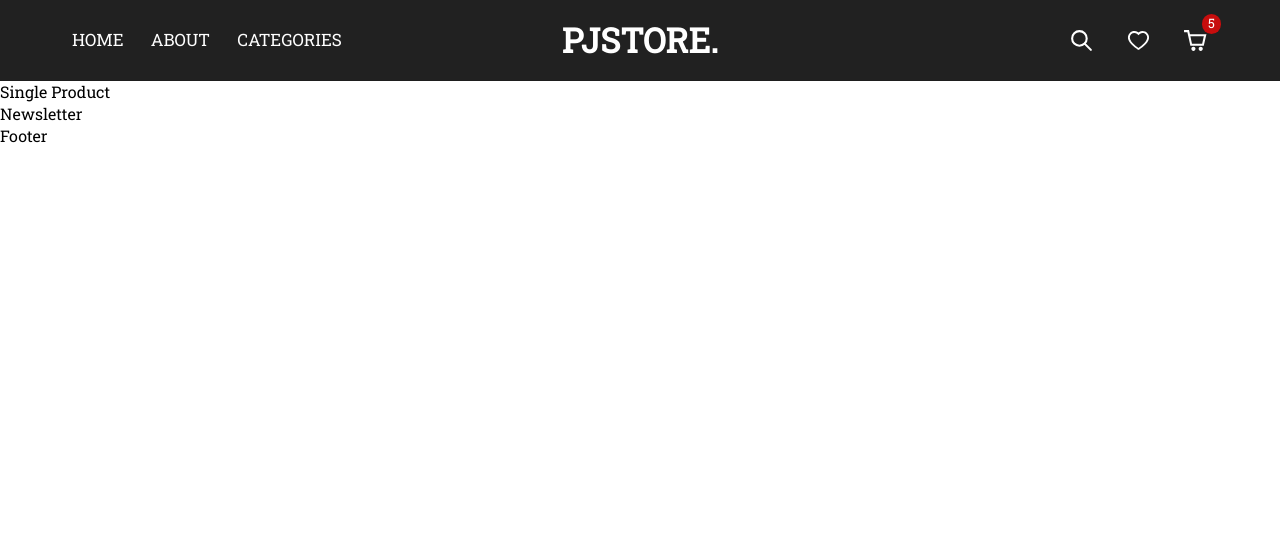
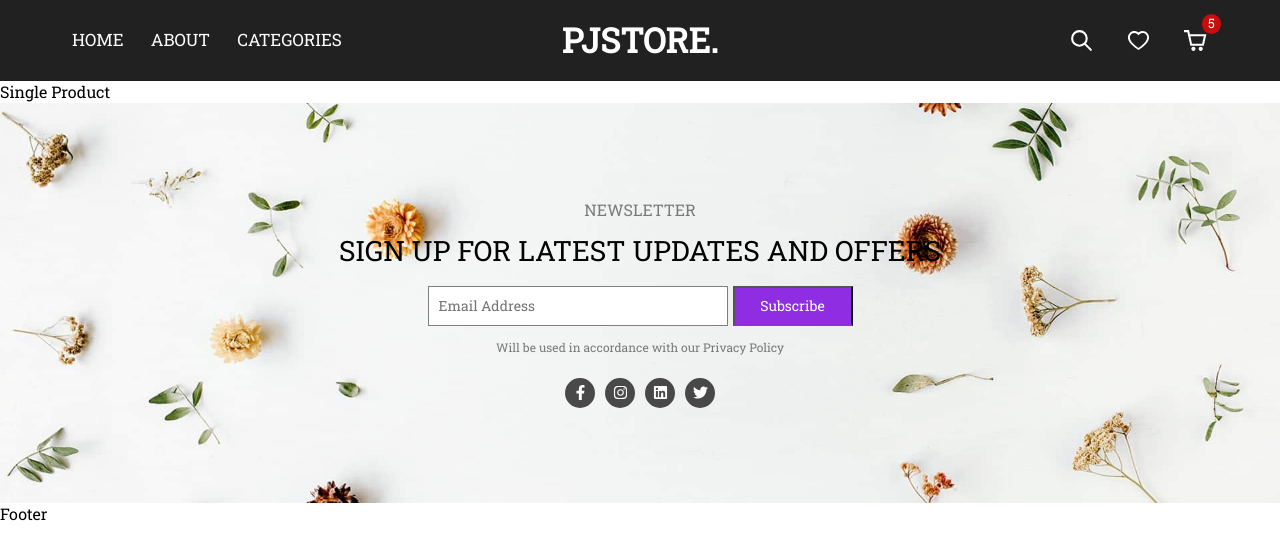
Before and after one commit to PJPhukan/E-Commerce-Shopping-Web, a React (Create React App) app: page /product/1 in a window 1280 px wide. Shown: the top 560 px of the page. Built offline with nearby package versions, Linux system fonts and the light colour scheme; a web font is replaced by a local one.

Commit message:
NewsLetter section completed'

```diff
--- a/src/components/Footer/Newsletter/Newsletter.jsx
+++ b/src/components/Footer/Newsletter/Newsletter.jsx
@@ -1,6 +1,44 @@
+import React from 'react'
+import {
+    FaFacebookF,
+    FaTwitter,
+    FaInstagram,
+    FaLinkedin
+} from 'react-icons/fa'
+
 import "./Newsletter.scss";
+
 const Newsletter = () => {
-    return <div>Newsletter</div>;
+    return <div className='newsLetter-section'>
+        <div className="newLetter-content">
+            <span className="small-text">
+                Newsletter
+            </span>
+            <span className="big-text">
+                Sign up for latest updates and offers
+            </span>
+            <div className="form">
+                <input type="text" placeholder='Email Address' />
+                <button>Subscribe</button>
+            </div>
+            <div className="text">Will be used in accordance with our Privacy Policy</div>
+            <div className="social-icon">
+                <div className="icon">
+                    <FaFacebookF size={15} />
+                </div>
+                <div className="icon">
+                    <FaInstagram size={15} />
+                </div>
+                <div className="icon">
+                    <FaLinkedin size={15} />
+                </div>
+                <div className="icon">
+                    <FaTwitter size={15} />
+                </div>
+
+            </div>
+        </div>
+    </div>;
 };
 
 export default Newsletter;
--- a/src/components/Footer/Newsletter/Newsletter.scss
+++ b/src/components/Footer/Newsletter/Newsletter.scss
@@ -1 +1,99 @@
 @import "../../../css-config/mixins.scss";
+
+.newsLetter-section {
+    width: 100%;
+    height: 400px;
+    display: flex;
+    align-items: center;
+    background: url("../../../assets/newsletter-bg.jpeg");
+    background-position: center;
+    background-size: cover;
+    background-repeat: no-repeat;
+
+
+    .newLetter-content {
+        width: fit-content;
+        display: flex;
+        align-items: center;
+        flex-direction: column;
+        margin: 0 auto;
+        text-align: center;
+
+        .small-text {
+            margin-bottom: 15px;
+            text-transform: uppercase;
+            color: rgba($color: black, $alpha: .5);
+        }
+
+        .big-text {
+            margin-bottom: 20px;
+            font-size: 22px;
+            line-height: 30px;
+            font-weight: 500;
+            text-transform: uppercase;
+            padding: 0 27px;
+
+            @include md {
+                font-size: 28px;
+            }
+        }
+
+        .form {
+            display: flex;
+            gap: 5px;
+            margin-bottom: 10px;
+
+            input {
+                width: 200px;
+                height: 40px;
+                border: 1px solid rgba($color: black, $alpha: .5);
+                outline: none;
+                padding: 0 10px;
+                font-size: 14px;
+
+                @include md {
+                    width: 300px;
+                }
+
+            }
+
+            button {
+                height: 40px;
+                width: 100px;
+                padding: 0 12px;
+                font-size: 14px;
+                color: white;
+                background-color: #8e2de2;
+                cursor: pointer;
+                border-bottom: 3px solid #8e2de2;
+
+                @include md {
+                    width: 120px;
+                }
+            }
+        }
+
+        .text {
+            margin-bottom: 20px;
+            font-size: 12px;
+            color: rgba($color: black, $alpha: .5);
+        }
+
+        .social-icon {
+            display: flex;
+            gap: 10px;
+            .icon{
+                width: 30px;
+                height: 30px;
+                color: white;
+                background-color: rgba($color: black, $alpha: .7);
+                border-radius: 50%;
+                display: flex;
+                justify-content: center;
+                align-items: center;
+                cursor: pointer;
+
+            }
+        }
+    }
+}
--- a/src/components/Home/Home.scss
+++ b/src/components/Home/Home.scss
@@ -1,6 +1,6 @@
 @import "../../css-config/mixins.scss";
 
 
-.home{
-    height: 110vh;
-}
+// .home{
+//     height: 110vh;
+// }
--- a/src/utails/context.js
+++ b/src/utails/context.js
@@ -5,7 +5,7 @@
 
 export default function AppContext({ children }) {
     return (
-        <Context.Provider>
+        <Context.Provider value=''>
             {children}
         </Context.Provider>
     )
```
